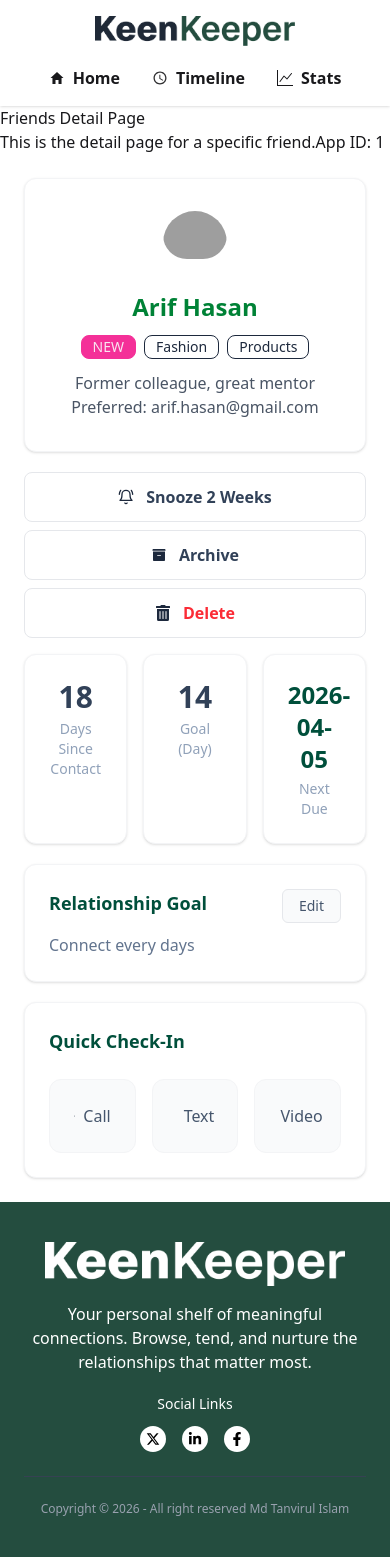
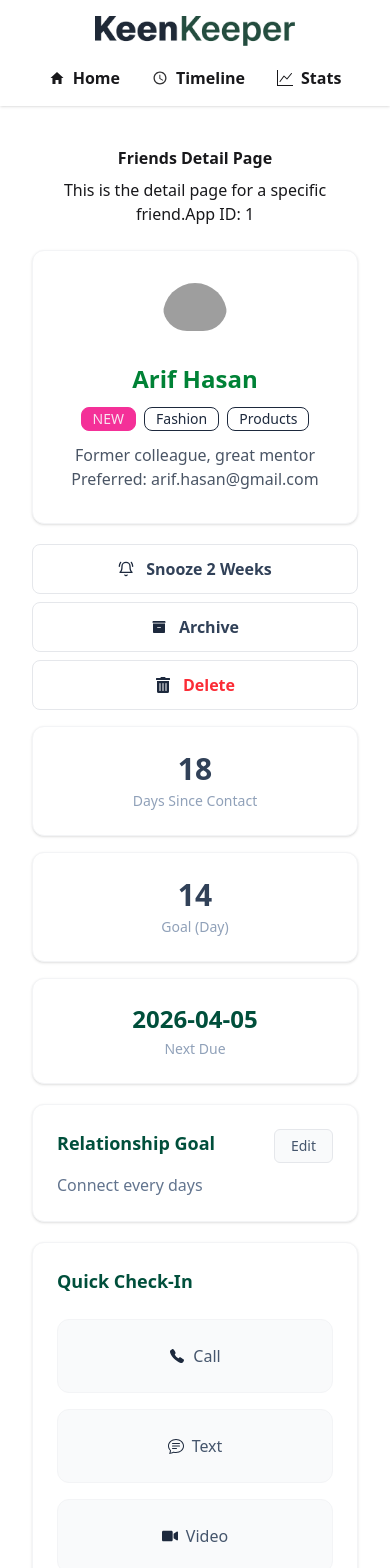
Before and after one commit to dhtanvir/keen-keeper-a7-project, a Next.js app: page /friend-apps/1 in a window 390 px wide. Shown: the top 1568 px of the page. Built offline with nearby package versions, Linux system fonts and the light colour scheme; grey boxes are pictures that could not be loaded.

Commit message:
Responsive Design done

```diff
--- a/src/app/friend-apps/[id]/page.jsx
+++ b/src/app/friend-apps/[id]/page.jsx
@@ -28,9 +28,11 @@ const FriendsDetailPage = async ({ params }) => {
   //   console.log("name ", timeline);
 
   return (
-    <div className="container mx-auto ">
-      <h1>Friends Detail Page</h1>
-      <p>This is the detail page for a specific friend.App ID: {app.id} </p>
+    <div className="container mx-auto px-2 py-10">
+      <div className="text-base text-center space-y-2">
+        <h1 className="text-balance font-semibold">Friends Detail Page</h1>
+      <p className="text-base px-5">This is the detail page for a specific friend.App ID: {app.id} </p>
+      </div>
       {/* detail Card item */}
       <div
         className="max-w-5xl mx-auto p-6  min-h-screen font-sans
@@ -85,7 +87,7 @@ const FriendsDetailPage = async ({ params }) => {
           {/* Right column */}
           <div className="md:col-span-8  space-y-5  ">
             {/* Stats Row */}
-            <div className="grid grid-cols-3 gap-4">
+            <div className="grid grid-cols-1 md:grid-cols-3 gap-4">
               <div
                 className="bg-white p-6 rounded-xl shadow-sm border
                border-gray-100 text-center"
--- a/src/app/timeline/page.jsx
+++ b/src/app/timeline/page.jsx
@@ -17,7 +17,7 @@ const TimelinePage = () => {
           Timeline pages {timeline.length}
         </h1>
         <div>
-          <div className="py-10 flex flex-col gap-5">
+          <div className="py-10 flex flex-col gap-5 ">
             {timeline?.map((item , index) => (
 
                 <div key={index}
@@ -27,18 +27,19 @@ const TimelinePage = () => {
                   <div
                     className="flex items-center  justify-between"
                   >
-                    <div className="flex items-center gap-5 ">
+                    <div className="flex items-center gap-5 md:gap-5 ">
                       <div
-                        className="w-12 h-12 bg-white shadow-sm rounded-2xl
+                        className="  md:w-12 md:h-12 bg-transparent
+                        md:bg-white md:shadow-sm  rounded-full  md:rounded-2xl
                       flex items-center justify-center"
                       >
                         {item.icon}
                       </div>
                       <div>
-                        <h6 className="text-xl font-bold text-[#244D3F]">
+                        <h6 className="text-[12px]  md:text-xl font-bold text-[#244D3F]">
                           {item.type}: {item.name}
                         </h6>
-                        <p className="text-balance font-semibold ">
+                        <p className="text-[12px]  md:text-balance font-semibold ">
                           {item.date}
                         </p>
                       </div>
@@ -47,7 +48,7 @@ const TimelinePage = () => {
                       className="btn bg-secondary text-white"
 
                     >
-                      <FaTrash />
+                      <FaTrash  size={12} />
                     </button>
                   </div>
                 </div>
--- a/src/components/app/FriendsToggleButton.jsx
+++ b/src/components/app/FriendsToggleButton.jsx
@@ -19,7 +19,7 @@ const FriendsToggleButton = ({ app }) => {
   // console.log(timeline, "timeline");
 
   return (
-    <div className="grid grid-cols-3 gap-4">
+    <div className="grid grid-cols-1 md:grid-cols-3 gap-4">
       {/* call btn */}
       <button
         onClick={() =>
```
